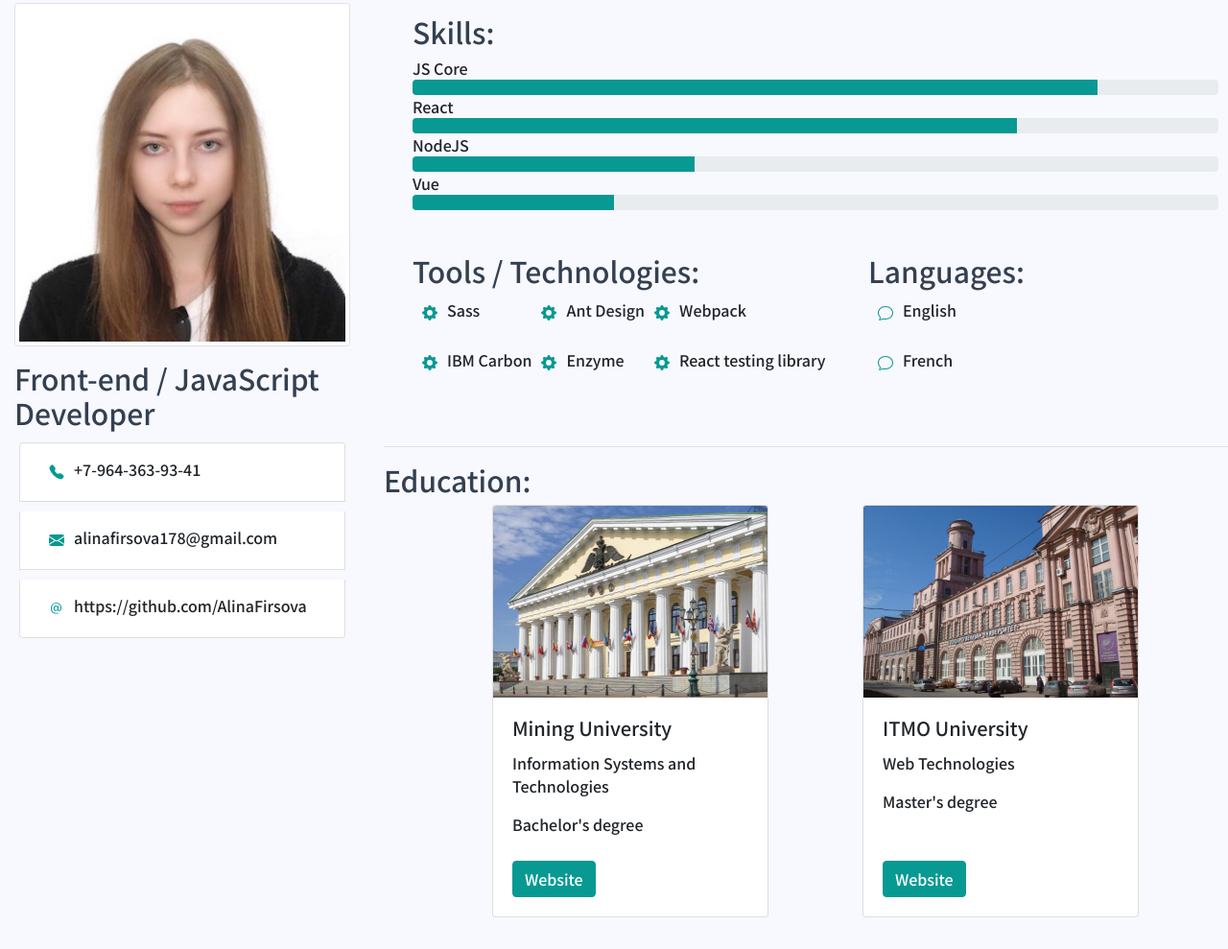
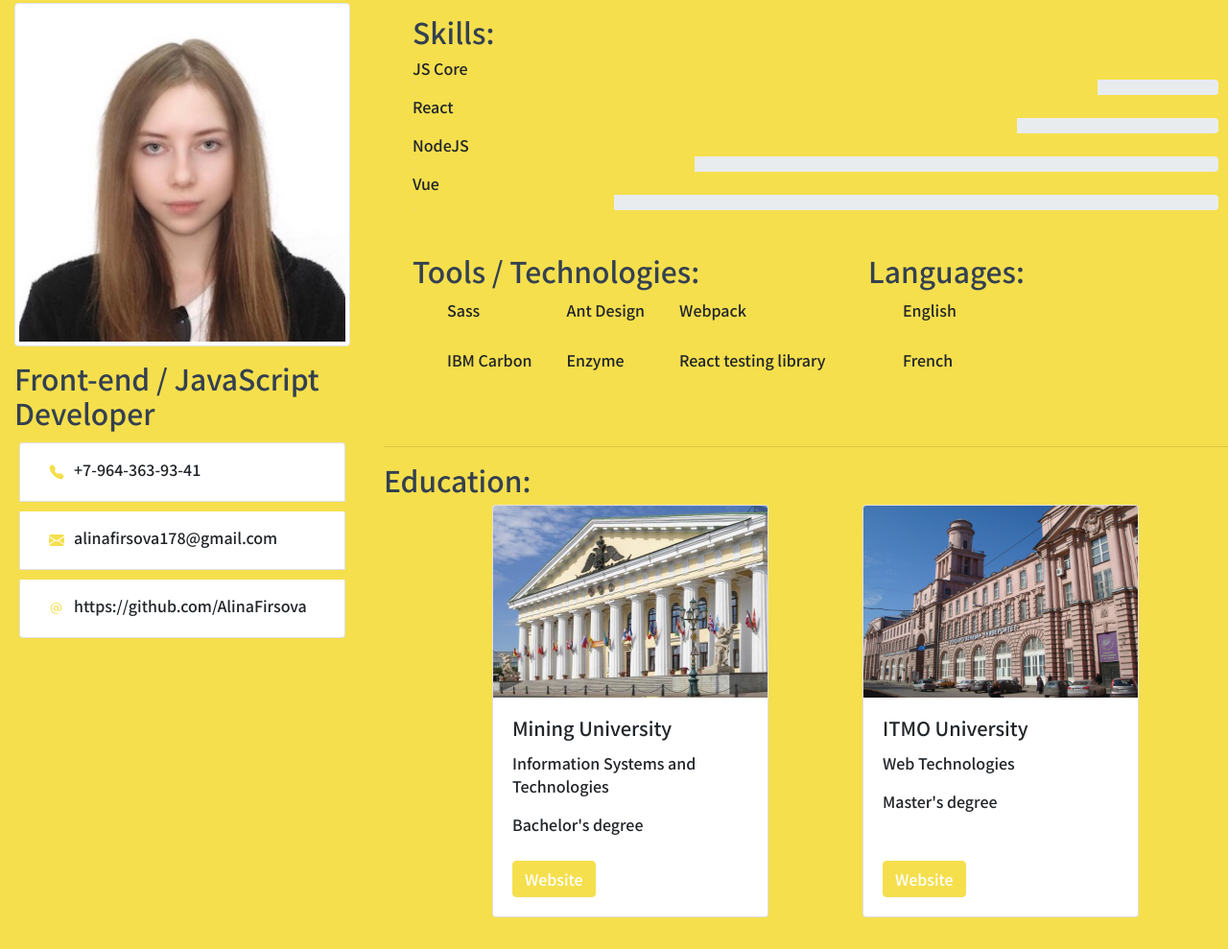
Before and after one commit to AlinaFirsova101/AlinaFirsova101.github.io, a plain HTML site: page index.html in a window 1280 px wide. Shown: the part 92-1081 px from the top of the page at 96% size. Drawn offline with nearby package versions, Linux system fonts and the light colour scheme.

Commit message:
Update style.css

```diff
--- a/static/style.css
+++ b/static/style.css
@@ -31,7 +31,7 @@ hr {
 }
 
 body {
-    background-color: #F8F8FF;
+    background-color: #F5DF4D;
     overflow-x: hidden;
     font-family: 'Noto Sans TC', sans-serif;
 }
@@ -67,7 +67,7 @@ h4 {
 }
 
 svg {
-    fill: #079992;
+    fill: #F5DF4D;
     margin: 10px;
 }
 
@@ -107,10 +107,10 @@ svg {
 .btn {
     position: absolute;
     bottom: 20px;
-    background-color: #079992;
-    border-color: #079992;
+    background-color: #F5DF4D;
+    border-color: #F5DF4D;
 }
 
 .progress-bar {
-    background-color: #079992;
+    background-color: #F5DF4D;
 }
```
